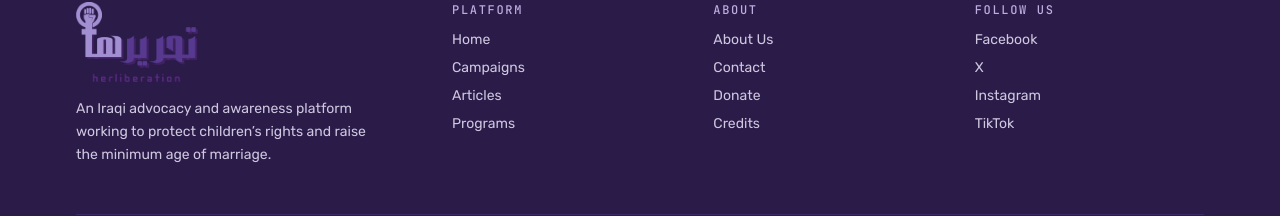
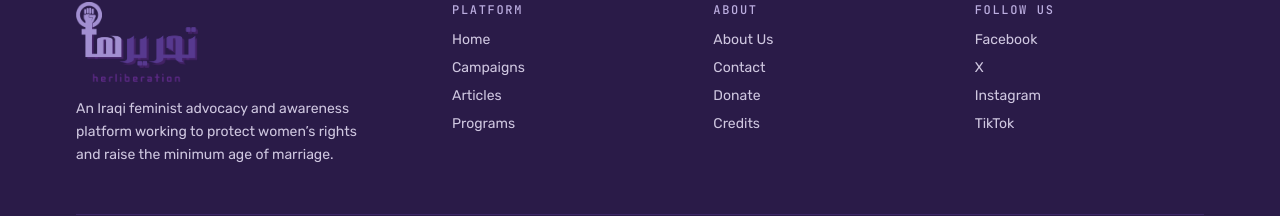
Before and after one commit to saefaldin2003cys-ai/her-liberation, a Next.js app: page /en/campaigns/before-18 in a window 1280 px wide. Shown: the part 4285-4501 px from the top of the page. Built offline with nearby package versions, Linux system fonts and the light colour scheme; no server answers; the database is empty.

Commit message:
update platform description to feminist and women rights in footer and metadata

```diff
--- a/messages/ar.json
+++ b/messages/ar.json
@@ -1,7 +1,7 @@
 {
     "meta": {
-        "title": "تحريرها | منصة وطنية لحماية حقوق الطفولة",
-        "description": "منصة عراقية للمناصرة والتوعية، تعمل على حماية حقوق الطفولة وتمكين المجتمعات من خلال الحملات والمحتوى التثقيفي والبرامج.",
+        "title": "تحريرها | منصة نسوية لحماية حقوق المرأة",
+        "description": "منصة نسوية عراقية للمناصرة والتوعية، تعمل على حماية حقوق المرأة وتمكين المجتمعات من خلال الحملات والمحتوى التثقيفي والبرامج.",
         "keywords": "حقوق الطفل, زواج الأطفال, القانون العراقي, حماية الطفولة",
         "og_title": "تحريرها - زوجة أم طفلة؟",
         "og_description": "اكتشف كيف يحدد القانون حقوق الطفل ومخاطر الزواج المبكر"
--- a/messages/en.json
+++ b/messages/en.json
@@ -1,7 +1,7 @@
 {
     "meta": {
-        "title": "HerLiberation | An Iraqi platform for children's rights",
-        "description": "An Iraqi advocacy and awareness platform working to protect children's rights and empower communities through campaigns, educational content and programmes.",
+        "title": "HerLiberation | A feminist platform for women's rights",
+        "description": "An Iraqi feminist advocacy and awareness platform working to protect women's rights and empower communities through campaigns, educational content and programmes.",
         "keywords": "children's rights, child marriage, Iraqi law, childhood protection",
         "og_title": "HerLiberation - A Wife or a Child?",
         "og_description": "Discover how the law defines children's rights and the dangers of early marriage"
--- a/src/components/site-footer.tsx
+++ b/src/components/site-footer.tsx
@@ -32,8 +32,8 @@ export async function SiteFooter({ logoUrl }: { logoUrl?: string }) {
             </div>
             <p className="max-w-[34ch] text-sm leading-relaxed">
               {ar
-                ? "منصة وطنية عراقية للمناصرة والتوعية، تعمل على حماية حقوق الطفولة ورفع الحد الأدنى لسن الزواج."
-                : "An Iraqi advocacy and awareness platform working to protect children’s rights and raise the minimum age of marriage."}
+                ? "منصة نسوية عراقية للمناصرة والتوعية، تعمل على حماية حقوق المرأة ورفع الحد الأدنى لسن الزواج."
+                : "An Iraqi feminist advocacy and awareness platform working to protect women’s rights and raise the minimum age of marriage."}
             </p>
           </div>
 
```
